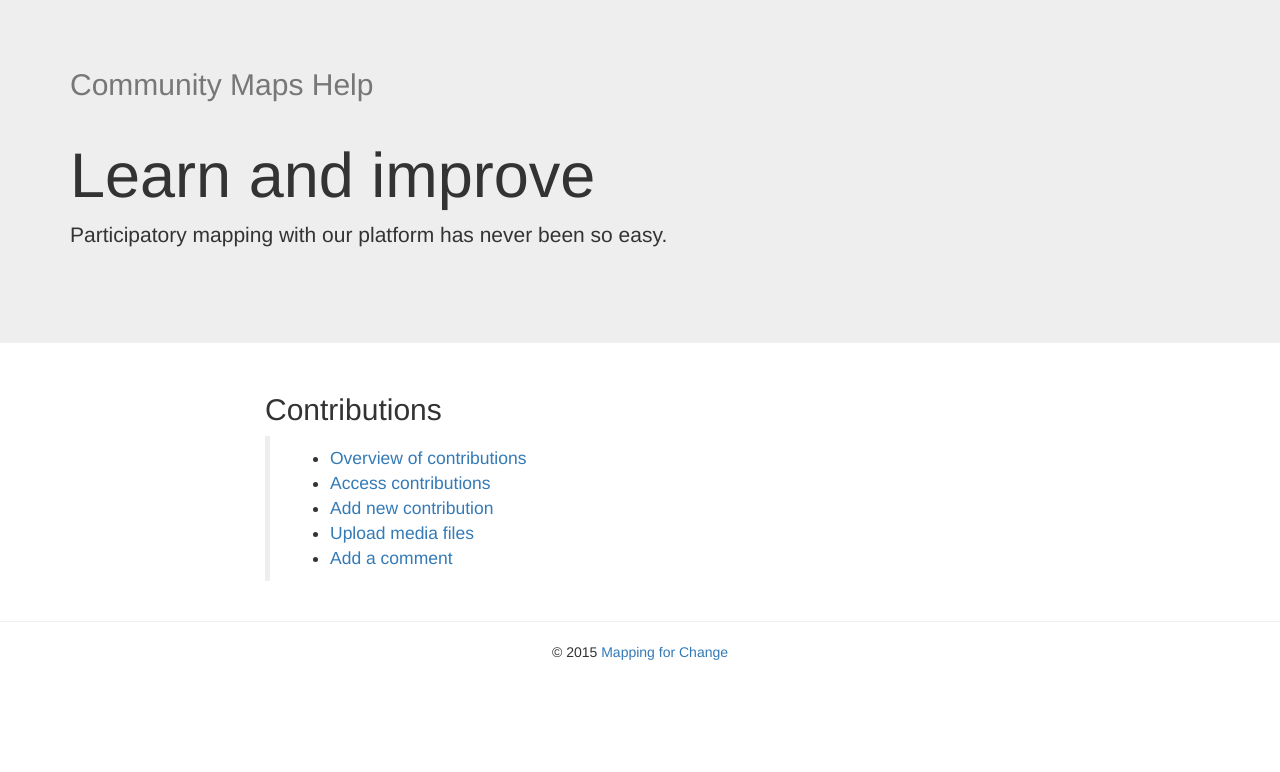
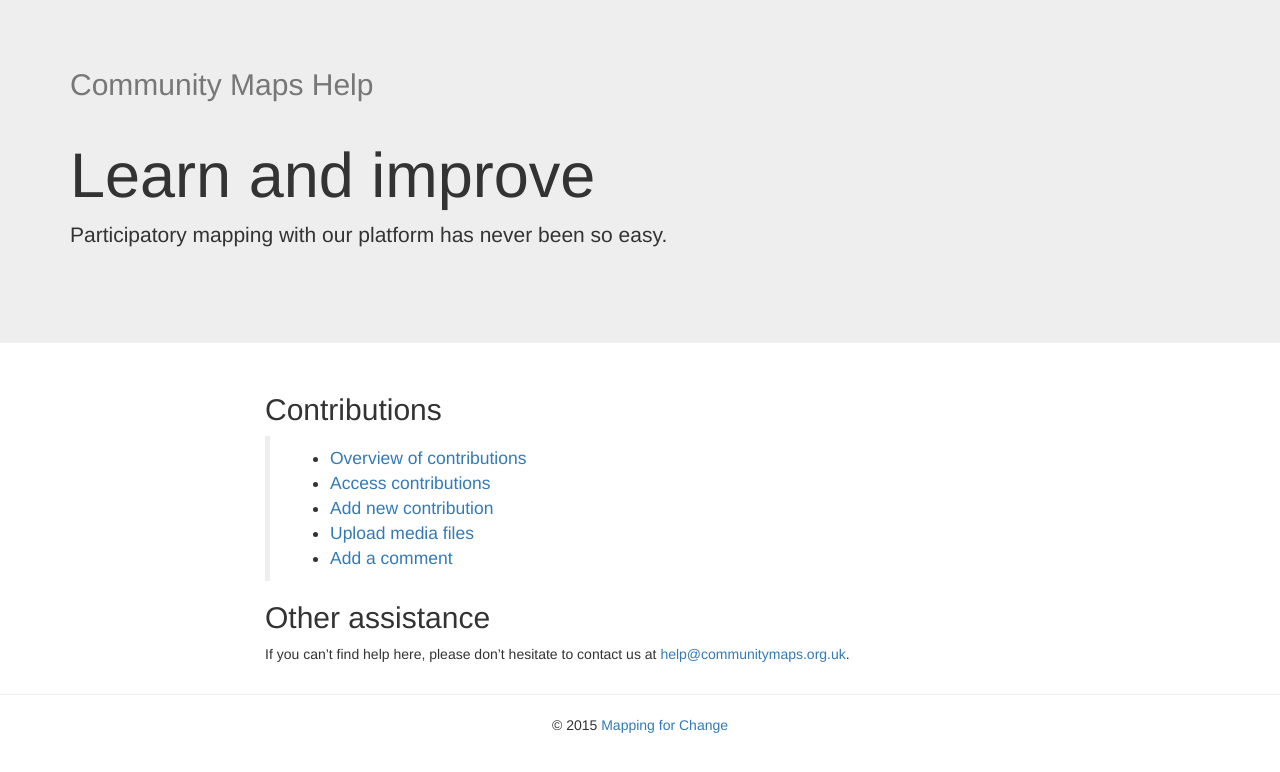
Before and after one commit to ExCiteS/communitymaps-help, a Jekyll site: the page built from _en/index.md, in a window 1280 px wide. Shown: the top 772 px of the page. Built offline with Jekyll 4.4.1, drawn with Linux system fonts in a browser that asks for light colours; nearby versions of some CDN libraries.

Commit message:
Other assistance

```diff
--- a/_en/index.md
+++ b/_en/index.md
@@ -11,3 +11,7 @@
 > * [Add new contribution](/en/add-new-contribution.html)
 > * [Upload media files](/en/upload-media-files.html)
 > * [Add a comment](/en/add-a-comment.html)
+
+## Other assistance
+
+If you can’t find help here, please don’t hesitate to contact us at [help@communitymaps.org.uk](mailto:help@communitymaps.org.uk).
```
